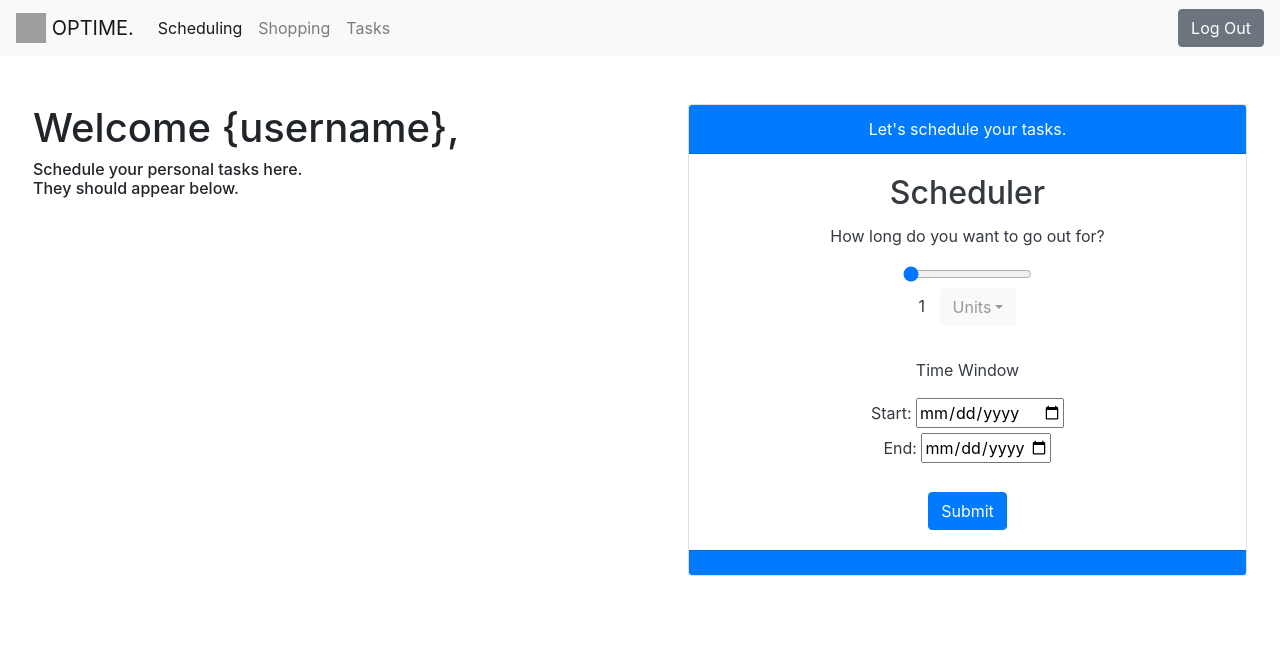
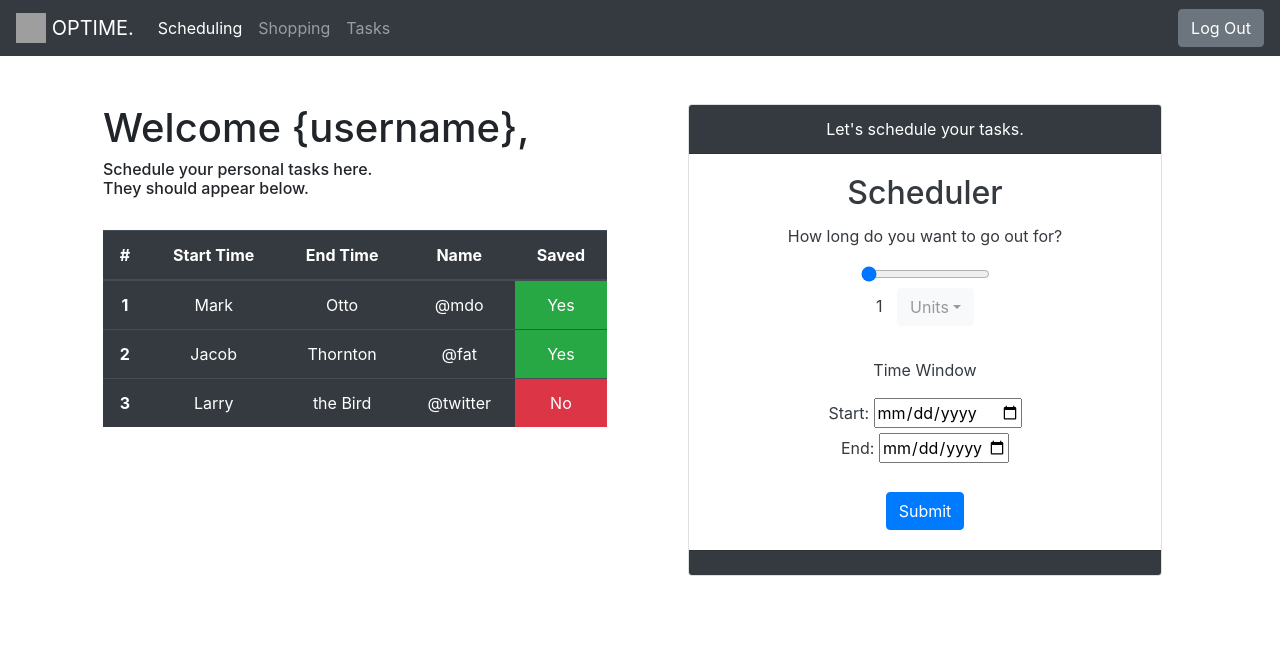
Before and after one commit to Shubham-SK/nyas-project, a Flask app: page /scheduling in a window 1280 px wide. Shown: the top 671 px of the page. Run offline with Flask 2, Linux system fonts and the light colour scheme; some libraries are stand-ins or nearby versions; grey boxes are pictures that could not be loaded.

Commit message:
udpated ui templates

```diff
--- a/optime/app.py
+++ b/optime/app.py
@@ -85,8 +85,6 @@
     start_time_local = datetime.strptime(args['start'],
                        '%Y-%m-%d').astimezone(pytz.timezone(local))
     now_time_local = datetime.now(pytz.timezone(local))
-
-    print(now_time_local)
 
     # if the user specified today as the starting date
     if start_time_local.strftime('%x') == now_time_local.strftime('%x'):
--- a/optime/templates/login.html
+++ b/optime/templates/login.html
@@ -10,7 +10,7 @@
 <body>
   <div class="container col-3 py-md-5">
     <div class="card text-center text-dark bg-white mb-5">
-      <div class="card-header text-white bg-primary">
+      <div class="card-header text-white bg-dark">
         <strong>OPTIME.</strong>
       </div>
         <div class="card-body">
@@ -29,7 +29,7 @@
           <button class="btn btn-primary" type="submit" href="http://localhost:5000/">Sign in</button>
         </form>
       </div>
-    <div class="card-footer text-white bg-primary">
+    <div class="card-footer text-white bg-dark">
 
     </div>
     </div>
--- a/optime/templates/register.html
+++ b/optime/templates/register.html
@@ -11,7 +11,7 @@
 <body>
   <div class="container col-3 py-md-5">
     <div class="card text-center text-dark bg-white mb-5">
-      <div class="card-header text-white bg-primary">
+      <div class="card-header text-white bg-dark">
         <strong>OPTIME.</strong>
       </div>
         <div class="card-body">
@@ -30,7 +30,7 @@
           <button class="btn btn-primary" type="submit" href="/register">Register</button>
         </form>
       </div>
-    <div class="card-footer text-white bg-primary">
+    <div class="card-footer text-white bg-dark">
 
     </div>
     </div>
--- a/optime/templates/scheduling.html
+++ b/optime/templates/scheduling.html
@@ -9,7 +9,7 @@
    </head>
    <body>
       <!-- Image and text -->
-  <nav class="navbar navbar-expand-lg navbar-light bg-light" style="background-color: #e3f2fd;">
+      <nav class="navbar navbar-expand-lg navbar-dark bg-dark" style="background-color: #e3f2fd;">
          <a class="navbar-brand" href="#">
          <img src="/docs/4.4/assets/brand/bootstrap-solid.svg" width="30" height="30" class="d-inline-block align-top" alt="">
          OPTIME.
@@ -32,14 +32,53 @@
             <button class="btn btn-secondary my-2 my-sm-0" type="submit" href="http://localhost:5000/login?">Log Out</button>
          </div>
       </nav>
+      <div class="container">
         <div class="row py-md-5">
         <div class="container col-md px-md-5">
+          <div class="row pb-md-4">
             <h1>Welcome {username},</h1>
             <h6>Schedule your personal tasks here. <br> They should appear below.</h6>
           </div>
+          <div class="row">
+            <table class="table table-dark text-center">
+              <thead>
+                <tr>
+                  <th scope="col">#</th>
+                  <th scope="col">Start Time</th>
+                  <th scope="col">End Time</th>
+                  <th scope="col">Name</th>
+                  <th scope="col">Saved</th>
+                </tr>
+              </thead>
+              <tbody>
+                <tr>
+                  <th scope="row">1</th>
+                  <td>Mark</td>
+                  <td>Otto</td>
+                  <td>@mdo</td>
+                  <td class="bg-success">Yes</td>
+                </tr>
+                <tr>
+                  <th scope="row">2</th>
+                  <td>Jacob</td>
+                  <td>Thornton</td>
+                  <td>@fat</td>
+                  <td class="bg-success">Yes</td>
+                </tr>
+                <tr>
+                  <th scope="row">3</th>
+                  <td>Larry</td>
+                  <td>the Bird</td>
+                  <td>@twitter</td>
+                  <td class="bg-danger">No</td>
+                </tr>
+              </tbody>
+            </table>
+          </div>
+        </div>
         <div class="container col-md px-md-5">
-      <div class="card text-center text-dark bg-white mb-5">
-        <div class="card-header text-white bg-primary">
+           <div class="card text-center text-dark bg-white mb-5 rounded">
+              <div class="card-header text-white bg-dark">
                  Let's schedule your tasks.
               </div>
               <div class="card-body">
@@ -79,11 +118,12 @@
                     <br>
                     <button class="btn btn-primary">Submit</button>
               </div>
-          <div class="card-footer bg-primary text-white">
+              <div class="card-footer bg-dark text-white">
               </div>
            </div>
         </div>
         </form>
+      </div>
       <!-- <button onclick="getLocation()">Get Location</button> -->
       <p id="demo"></p>
    </body>
--- a/optime/templates/shopping.html
+++ b/optime/templates/shopping.html
@@ -9,7 +9,7 @@
 </head>
 <body>
   <!-- Image and text -->
-  <nav class="navbar navbar-expand-lg navbar-light bg-light" style="background-color: #e3f2fd;">
+  <nav class="navbar navbar-expand-lg navbar-dark bg-dark" style="background-color: #e3f2fd;">
     <a class="navbar-brand" href="#">
       <img src="/docs/4.4/assets/brand/bootstrap-solid.svg" width="30" height="30" class="d-inline-block align-top" alt="">
       OPTIME.
--- a/optime/templates/tasks.html
+++ b/optime/templates/tasks.html
@@ -9,7 +9,7 @@
 </head>
 <body>
   <!-- Image and text -->
-  <nav class="navbar navbar-expand-lg navbar-light bg-light" style="background-color: #e3f2fd;">
+  <nav class="navbar navbar-expand-lg navbar-dark bg-dark" style="background-color: #e3f2fd;">
     <a class="navbar-brand" href="#">
       <img src="/docs/4.4/assets/brand/bootstrap-solid.svg" width="30" height="30" class="d-inline-block align-top" alt="">
       OPTIME.
```
Lines whose indentation alone changed are shown as unchanged.
